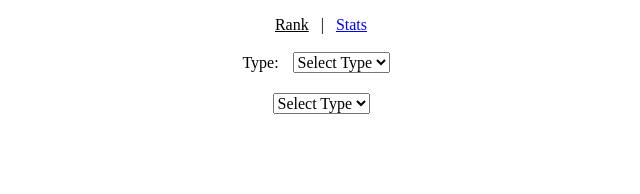
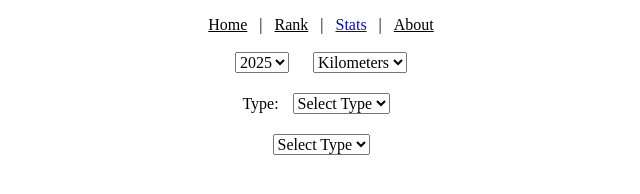
Before and after one commit to sammteoh/distance-challenge, a plain HTML site: page stats.html in a window 1280 px wide. Shown: the whole page, without its empty margins (319-959 px from the left). Drawn offline with Linux system fonts and the light colour scheme; no server answers.

Commit message:
Update stats.html

```diff
--- a/stats.html
+++ b/stats.html
@@ -1,14 +1,29 @@
 <!DOCTYPE html>
 <html lang="en">
 <head>
-    <nav id="navbar">
-        <ul>
-            <li><a href="index.html">Rank</a></li> |
-            <li><a class="active" href="stats.html">Stats</a></li>
-        </ul>
-    </nav>
 </head>
 <body>
+    <nav id="navbar">
+        <ul class="nav-center">
+        <li><a href="index.html">Home</a></li> |
+        <li><a href="rank.html">Rank</a></li> |
+        <li><a class="active" href="stats.html">Stats</a></li> |
+        <li><a href="about.html">About</a></li>
+        </ul>
+
+        <div class="nav-right">
+        <select id="yearSelect">
+            <option value="2025">2025</option>
+            <option value="2024">2024</option>
+        </select>
+
+        <select id="unitSelect">
+            <option value="kilometers">Kilometers</option>
+            <option value="miles">Miles</option>
+            <option value="laps">Laps</option>
+        </select>
+        </div>
+    </nav>
     <link rel="stylesheet" href="style.css">
     <div id="controls">
         <div>
@@ -28,11 +43,11 @@
             <option value="Grade">Grade</option>
         </select>
         </div>
+        <div id="backButtonContainer"></div>
     </div>
 
-    <div id="backButtonContainer"></div>
 
-    <div id="tableContainer" class="table-wrapper"></div>
+    <div id="statsContainer" class="stats-wrapper"></div>
     <script src="script.js"></script>
     <script src="stats.js"></script>
 </body>
```
